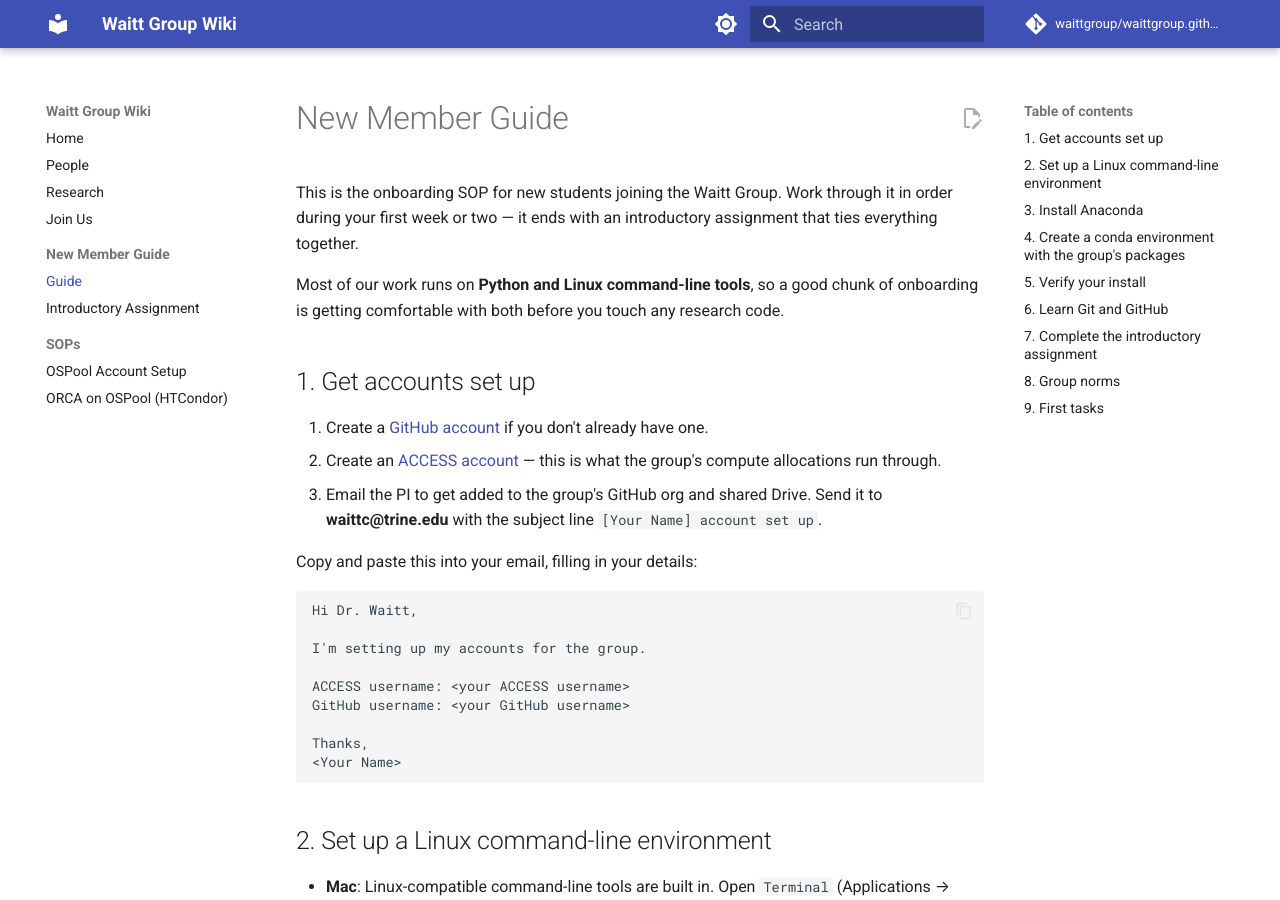
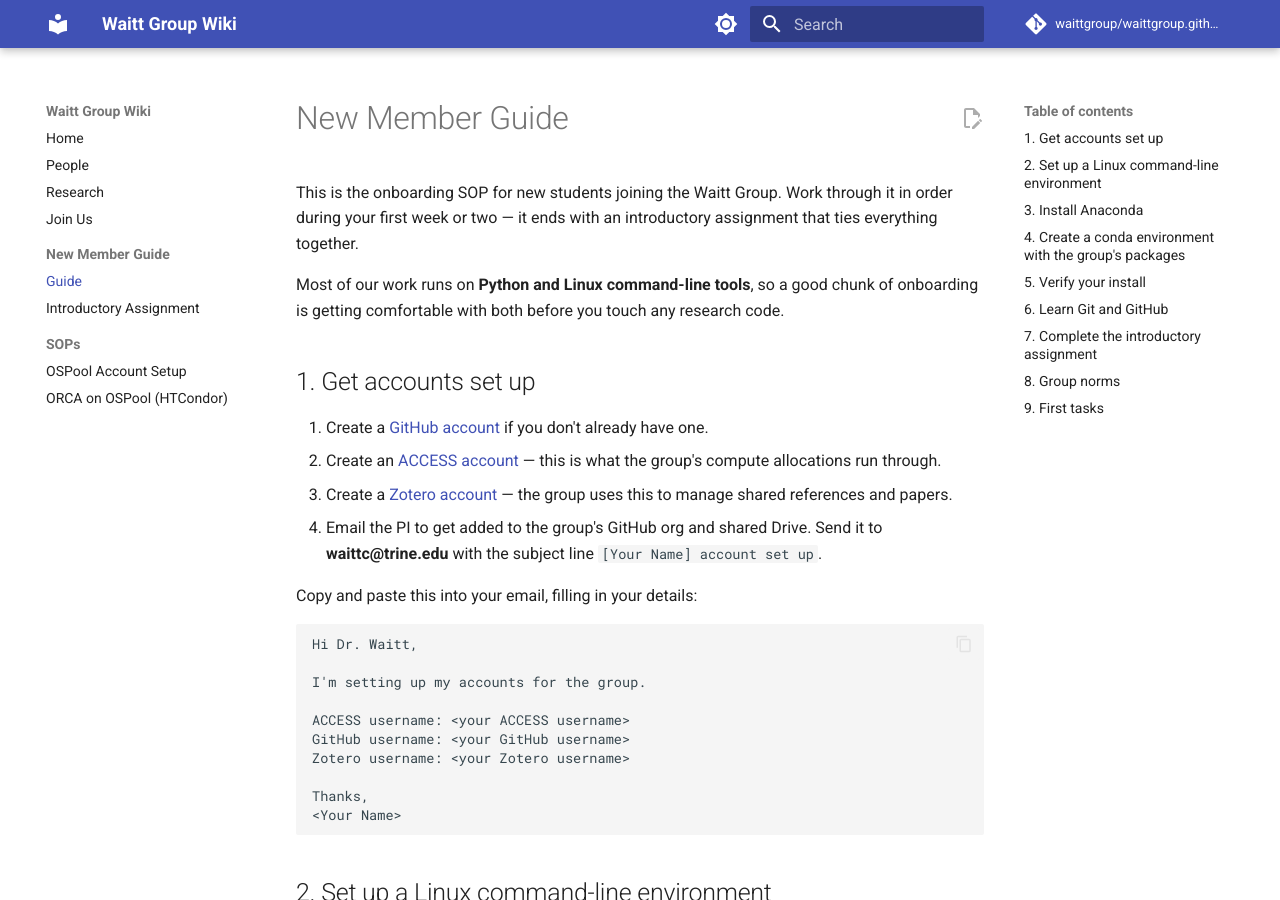
Before and after one commit to waittgroup/waittgroup.github.io, an MkDocs documentation site: the page built from docs/new-member-guide.md, in a window 1280 px wide and 900 px high. Built offline with MkDocs 1.6.1 and Material for MkDocs 9.7.7, drawn with Linux system fonts in a browser that asks for light colours; comment, search, counter and statistics services are not loaded.

Commit message:
Add Zotero account setup to new member onboarding
Co-Authored-By: Claude Sonnet 5 <noreply@anthropic.com>

```diff
--- a/docs/new-member-guide.md
+++ b/docs/new-member-guide.md
@@ -14,7 +14,9 @@ touch any research code.
    already have one.
 2. Create an [ACCESS account](https://access-ci.org/) — this is what
    the group's compute allocations run through.
-3. Email the PI to get added to the group's GitHub org and shared
+3. Create a [Zotero account](https://www.zotero.org/user/register) —
+   the group uses this to manage shared references and papers.
+4. Email the PI to get added to the group's GitHub org and shared
    Drive. Send it to **waittc@trine.edu** with the subject line
    `[Your Name] account set up`.
 
@@ -27,6 +29,7 @@ touch any research code.
 
    ACCESS username: <your ACCESS username>
    GitHub username: <your GitHub username>
+   Zotero username: <your Zotero username>
 
    Thanks,
    <Your Name>
```
